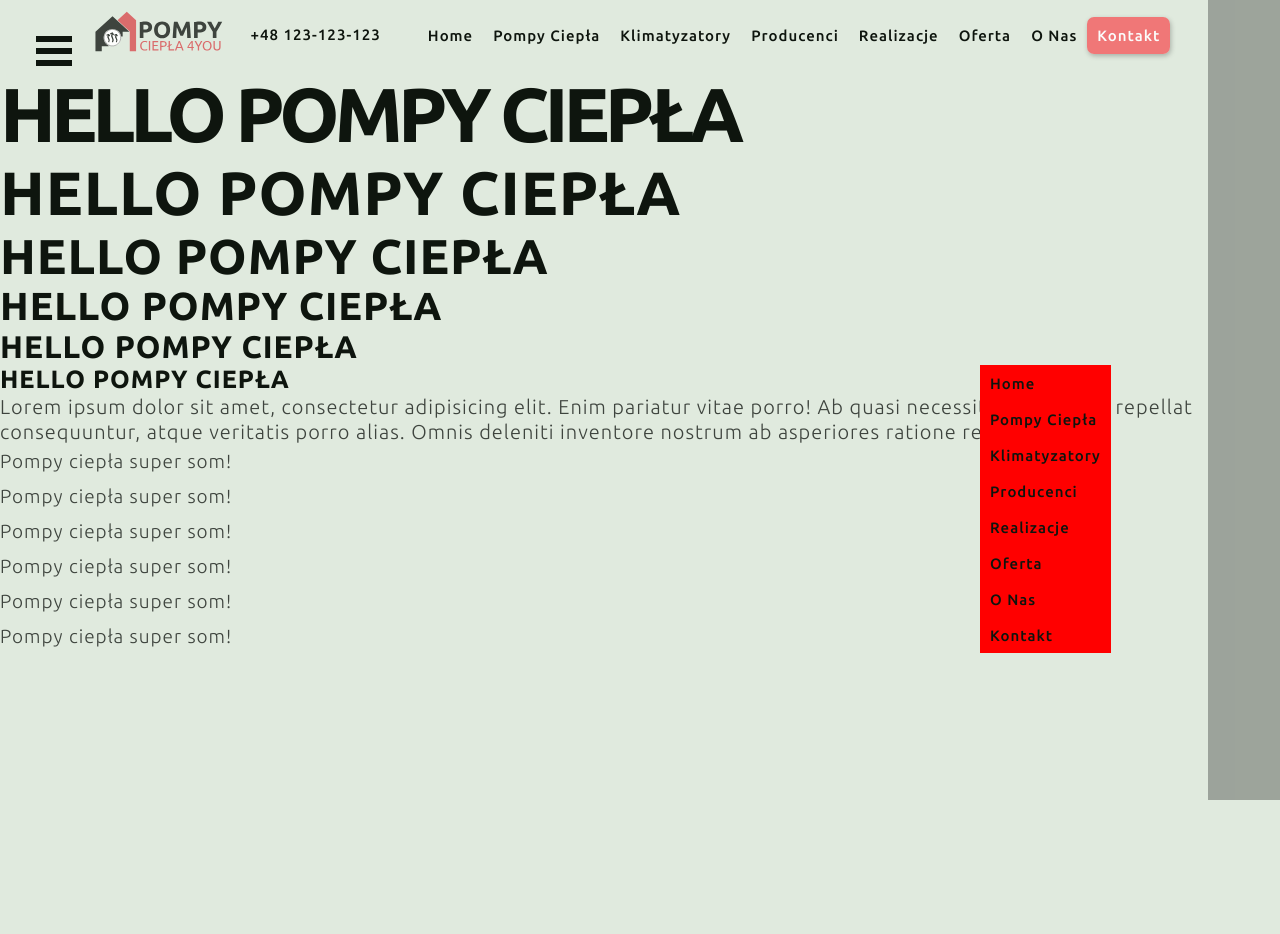
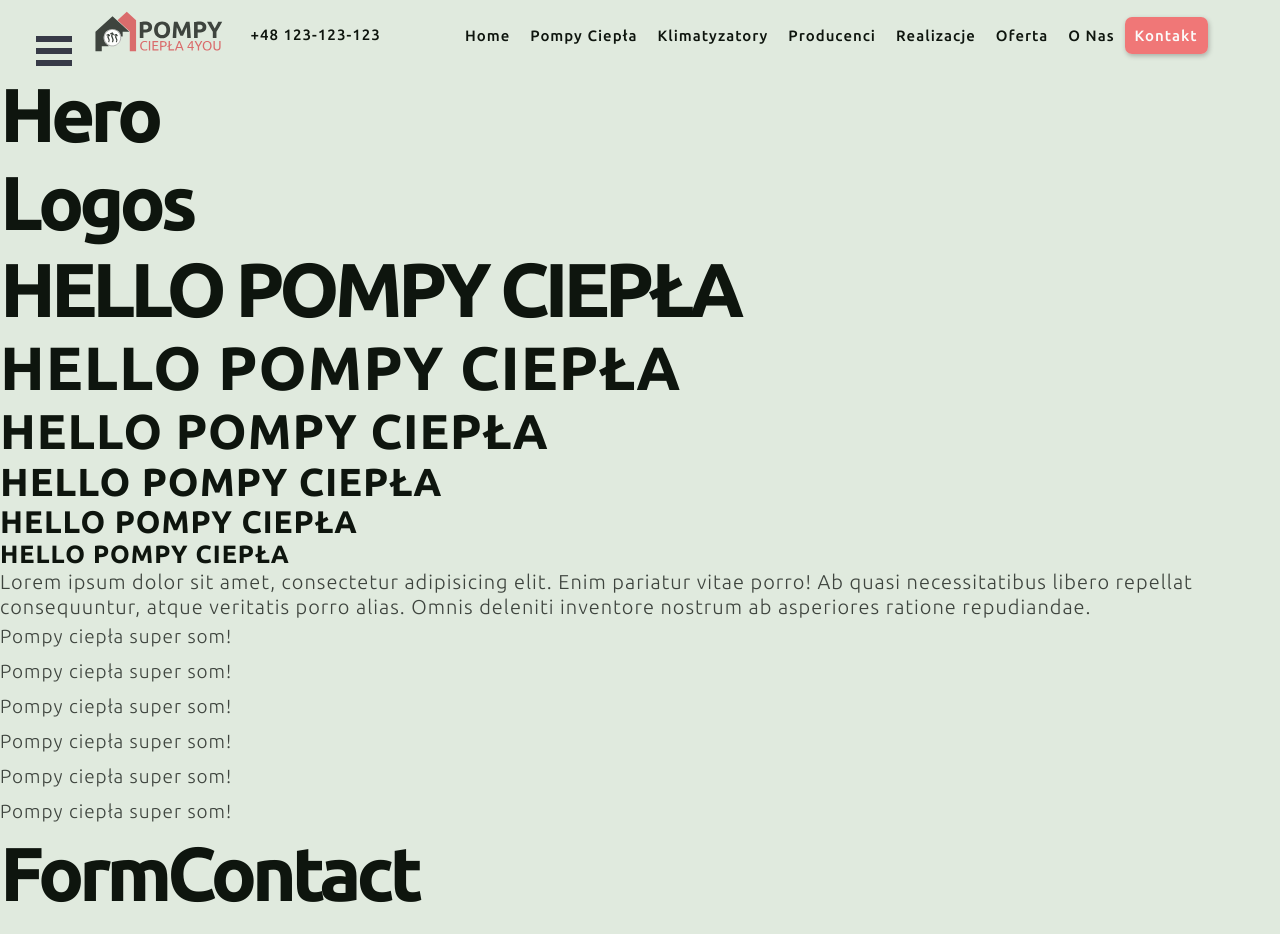
Before and after one commit to RafalWojciechRolsky/pompy-ciepla, a Next.js app: page / in a window 1280 px wide. Shown: the top 934 px of the page. Before the commit the page ends 800 px from the top, so only its background shows below. Built offline with nearby package versions, Linux system fonts and the light colour scheme.

Commit message:
add basic components

```diff
--- a/app/layout.tsx
+++ b/app/layout.tsx
@@ -2,6 +2,11 @@ import Header from '@/components/Header';
 import '../styles/main.scss';
 import type { Metadata } from 'next';
 import { Ubuntu } from 'next/font/google';
+import Sidebar from '@/components/Sidebar';
+import Footer from '@/components/Footer';
+import Hero from '@/components/Hero';
+import Logos from '@/components/Logos';
+import FormContact from '@/components/FormContact';
 
 const ubuntu = Ubuntu({ weight: ['300', '400', '500', '700'], subsets: ['latin-ext'] });
 
@@ -17,10 +22,13 @@ export default function RootLayout({
 }) {
   return (
     <html lang="en">
-      <body className={ubuntu.className} id="App">
+      <body className={ubuntu.className} id="outer-container">
         <Header />
-
-        {children}
+        <Hero />
+        <Logos />
+        <main id="page-wrap">{children}</main>
+        <FormContact />
+        <Footer />
       </body>
     </html>
   );
--- /dev/null
+++ b/components/Footer.tsx
@@ -0,0 +1,15 @@
+import { FC } from 'react';
+
+interface IPropsTypes {
+  name?: string;
+}
+
+const Footer: FC<IPropsTypes> = (props) => {
+  return (
+    <div className="">
+      <h1>Footer</h1>
+    </div>
+  );
+};
+
+export default Footer;
--- /dev/null
+++ b/components/FormContact.tsx
@@ -0,0 +1,15 @@
+import { FC } from 'react';
+
+interface IPropsTypes {
+  name?: string;
+}
+
+const FormContact: FC<IPropsTypes> = (props) => {
+  return (
+    <div className="">
+      <h1>FormContact</h1>
+    </div>
+  );
+};
+
+export default FormContact;
--- a/components/Header.tsx
+++ b/components/Header.tsx
@@ -11,7 +11,9 @@ interface IPropsTypes {
 
 const Header: FC<IPropsTypes> = (props) => {
   return (
-    <header className="header" id="page-wrap">
+    <>
+      <Sidebar />
+      <header className="header">
         <div>
           <section>
             <Link href={'/'}>
@@ -49,9 +51,9 @@ const Header: FC<IPropsTypes> = (props) => {
               </li>
             </ul>
           </nav>
-        <Sidebar pageWrapId={'page-wrap'} outerContainerId={'App'} right isOpen={true} />
         </div>
       </header>
+    </>
   );
 };
 
--- /dev/null
+++ b/components/Hero.tsx
@@ -0,0 +1,15 @@
+import { FC } from 'react';
+
+interface IPropsTypes {
+  name?: string;
+}
+
+const Hero: FC<IPropsTypes> = (props) => {
+  return (
+    <div className="">
+      <h1>Hero</h1>
+    </div>
+  );
+};
+
+export default Hero;
--- /dev/null
+++ b/components/Logos.tsx
@@ -0,0 +1,15 @@
+import { FC } from 'react';
+
+interface IPropsTypes {
+  name?: string;
+}
+
+const Logos: FC<IPropsTypes> = (props) => {
+  return (
+    <div className="">
+      <h1>Logos</h1>
+    </div>
+  );
+};
+
+export default Logos;
--- a/components/Sidebar.tsx
+++ b/components/Sidebar.tsx
@@ -1,39 +1,25 @@
-import Link from 'next/link';
-import React from 'react';
+'use client';
+
+import { FC } from 'react';
+
 import { slide as Menu } from 'react-burger-menu';
 
-// rome-ignore lint/suspicious/noExplicitAny: <explanation>
-const Sidebar = (props: any) => {
+interface IPropsTypes {
+  name?: string;
+}
+
+const Sidebar: FC<IPropsTypes> = () => {
   return (
-    <Menu {...props}>
-      <nav>
-        <ul id="sidebar">
-          <li>
-            <Link href={'/'}>Home</Link>
-          </li>
-          <li>
-            <Link href={'/'}>Pompy Ciepła</Link>
-          </li>
-          <li>
-            <Link href={'/'}>Klimatyzatory</Link>
-          </li>
-          <li>
-            <Link href={'/'}>Producenci</Link>
-          </li>
-          <li>
-            <Link href={'/'}>Realizacje</Link>
-          </li>
-          <li>
-            <Link href={'/'}>Oferta</Link>
-          </li>
-          <li>
-            <Link href={'/'}>O Nas</Link>
-          </li>
-          <li>
-            <Link href={'/'}>Kontakt</Link>
-          </li>
-        </ul>
-      </nav>
+    <Menu pageWrapId={'page-wrap'} outerContainerId={'outer-container'} right>
+      <a id="home" className="menu-item" href="/">
+        Home
+      </a>
+      <a id="about" className="menu-item" href="/about">
+        About
+      </a>
+      <a id="contact" className="menu-item" href="/contact">
+        Contact
+      </a>
     </Menu>
   );
 };
--- a/styles/components/_sidebar.scss
+++ b/styles/components/_sidebar.scss
@@ -1,3 +1,4 @@
+/* Position and sizing of burger button */
 .bm-burger-button {
   position: fixed;
   width: 36px;
@@ -6,16 +7,65 @@
   top: 36px;
 }
 
+/* Color/shape of burger icon bars */
 .bm-burger-bars {
-  background: $third-500;
+  background: #373a47;
 }
 
+/* Color/shape of burger icon bars on hover*/
+.bm-burger-bars-hover {
+  background: #a90000;
+}
+
+/* Position and sizing of clickable cross button */
+.bm-cross-button {
+  height: 24px;
+  width: 24px;
+}
+
+/* Color/shape of close button cross */
+.bm-cross {
+  background: #bdc3c7;
+}
+
+/*
+Sidebar wrapper styles
+Note: Beware of modifying this element as it can break the animations - you should not need to touch it in most cases
+*/
+.bm-menu-wrap {
+  position: fixed;
+  height: 100%;
+}
+
+/* General sidebar styles */
+.bm-menu {
+  background: #373a47;
+  padding: 2.5em 1.5em 0;
+  font-size: 1.15em;
+}
+
+/* Morph shape necessary with bubble or elastic */
+.bm-morph-shape {
+  fill: #373a47;
+}
+
+/* Wrapper for item list */
 .bm-item-list {
   color: #b8b7ad;
+  padding: 0.8em;
+}
+
+/* Individual item */
+.bm-item {
+  display: inline-block;
+}
+
+/* Styling of overlay */
+.bm-overlay {
+  background: rgba(0, 0, 0, 0.3);
 }
 
 #sidebar {
   display: flex;
   flex-direction: column;
-  background-color: red;
 }
```
Lines whose indentation alone changed are shown as unchanged.
